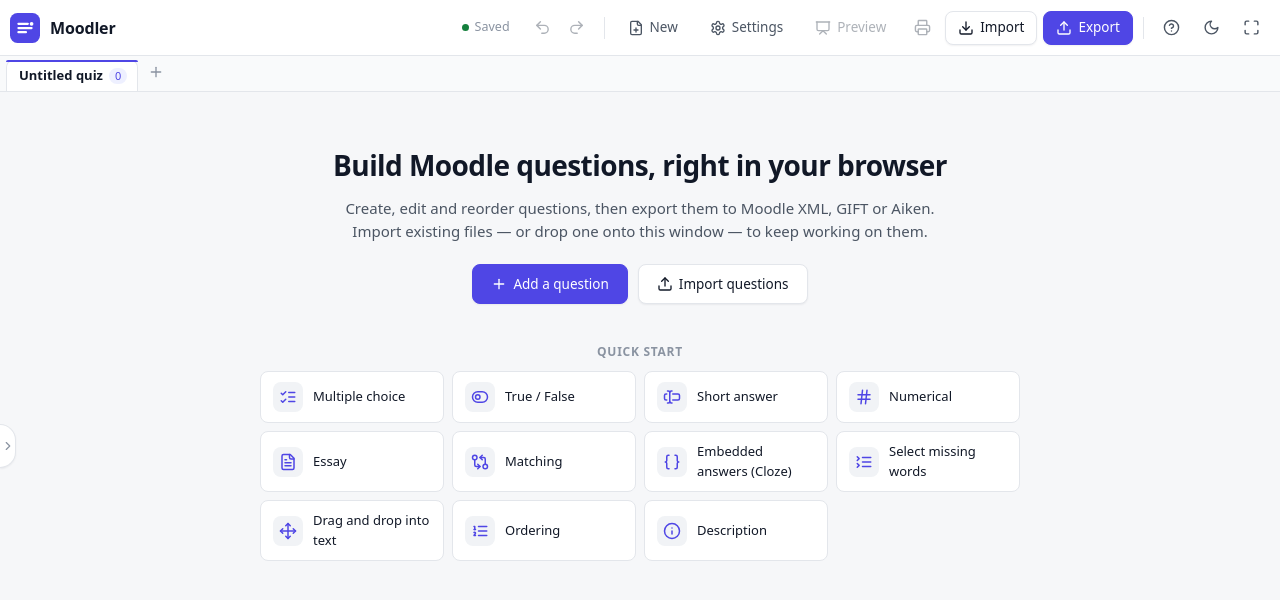
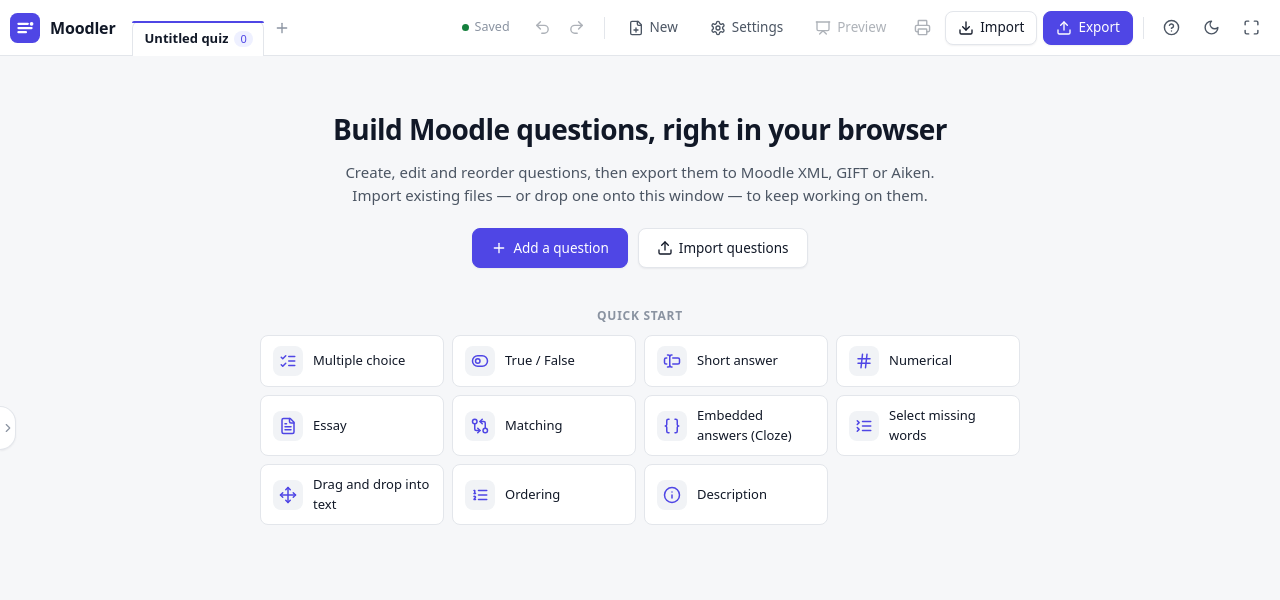
Before and after one commit to rendicahya/moodler, a Svelte app: page / in a window 1280 px wide. Shown: the top 600 px of the page. Built offline with nearby package versions, Linux system fonts and the light colour scheme.

Commit message:
Move the quiz tabs into the header row to save vertical space

```diff
--- a/src/App.svelte
+++ b/src/App.svelte
@@ -15,7 +15,6 @@
   import PrintDialog from './components/dialogs/PrintDialog.svelte';
   import FindReplaceDialog from './components/dialogs/FindReplaceDialog.svelte';
   import CopyToQuizDialog from './components/dialogs/CopyToQuizDialog.svelte';
-  import QuizTabs from './components/QuizTabs.svelte';
   import { app, library, switchToTab, closeTab, initPersistence, undo, redo, openModal, notify, selectedQuestion, selectedIndex, addQuestion, deleteQuestion, newQuiz, cycleView, goToQuestion, setSidebarWidth, saveLayout, SIDEBAR_MIN, SIDEBAR_MAX, SIDEBAR_DEFAULT } from './lib/store.svelte.js';
   import { QUESTION_TYPES } from './lib/model.js';
   import { looksLikeQuestions } from './lib/formats/index.js';
@@ -204,7 +203,6 @@
 
 <div class="app">
   <Header />
-  <QuizTabs />
   <div class="main">
     {#if app.sidebarOpen}
       {#if narrow}
--- a/src/components/Header.svelte
+++ b/src/components/Header.svelte
@@ -1,6 +1,7 @@
 <script>
   import { onMount } from 'svelte';
   import { Sun, Moon, Maximize, Minimize, Undo2, Redo2, Upload, Download, FilePlus, Settings, CircleQuestionMark, Presentation, Printer } from '@lucide/svelte';
+  import QuizTabs from './QuizTabs.svelte';
   import { app, history, backup, REMIND_AFTER, undo, redo, toggleTheme, openModal, newQuiz, downloadBackup } from '../lib/store.svelte.js';
 
   let fullscreen = $state(false);
@@ -51,6 +52,8 @@
       <span class="app-name">Moodler</span>
     </div>
   </div>
+
+  <QuizTabs />
 
   <div class="right">
     {#if actionable}
@@ -109,10 +112,10 @@
   }
   .left,
   .right {
+    flex: none;
     display: flex;
     align-items: center;
     gap: 6px;
-    min-width: 0;
   }
   .brand {
     display: flex;
@@ -177,6 +180,12 @@
       display: none;
     }
   }
+  /* Leave the room to the quiz tabs. */
+  @media (max-width: 1100px) {
+    .app-name {
+      display: none;
+    }
+  }
   @media (max-width: 860px) {
     .btn-text {
       display: none;
--- a/src/components/QuizTabs.svelte
+++ b/src/components/QuizTabs.svelte
@@ -202,14 +202,16 @@
 {/if}
 
 <style>
+  /* The tabs sit in the header between the logo and the buttons, along its bottom edge. */
   .tabbar {
-    flex: none;
+    flex: 1;
+    min-width: 0;
     display: flex;
     align-items: flex-end;
-    height: 36px;
-    padding: 0 8px 0 6px;
-    background: var(--surface-2);
-    border-bottom: 1px solid var(--border);
+    align-self: stretch;
+    /* Reach over the header's bottom border, so the open tab can cover it and join the page below. */
+    margin-bottom: -1px;
+    padding: 0 4px;
   }
   .strip {
     flex: 1;
@@ -232,7 +234,8 @@
     align-items: center;
     min-width: 96px;
     max-width: 240px;
-    height: 30px;
+    height: 34px;
+    margin-bottom: 1px;
     border: 1px solid transparent;
     border-bottom: none;
     border-radius: 7px 7px 0 0;
@@ -245,9 +248,9 @@
     background: var(--surface);
     border-color: var(--border);
     color: var(--text);
-    /* Cover the bar's bottom border so the tab joins the page below. */
-    margin-bottom: -1px;
-    height: 31px;
+    /* Cover the header's bottom border so the tab joins the page below. */
+    margin-bottom: 0;
+    height: 35px;
   }
   .tab.active::before {
     content: '';
```
Also changed, not shown: 1 other file (tests, documents, lock files or other folders).
